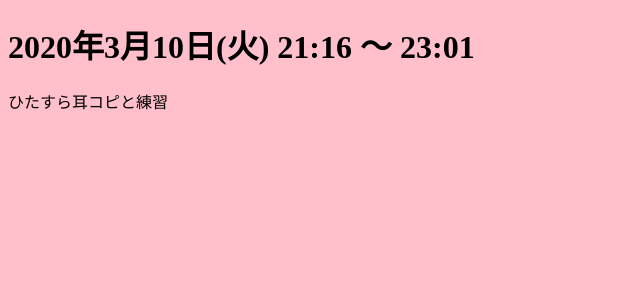
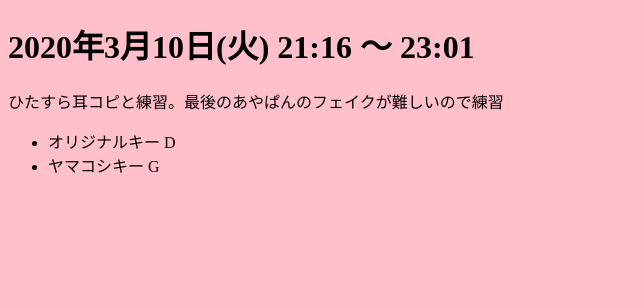
Before and after one commit to takaoyamakoshi/momochi, a Jekyll site: the page built from showtime/number/haru_urara.md, in a window 1280 px wide. Shown: the top 300 px of the page, without its empty margins (0-640 px from the left). Built offline with Jekyll 4.4.1, drawn with Linux system fonts in a browser that asks for light colours; our own code applies the rules of GitHub Pages for plain Markdown files.

Commit message:
Update haru_urara.md

```diff
--- a/showtime/number/haru_urara.md
+++ b/showtime/number/haru_urara.md
@@ -1,3 +1,6 @@
 # 2020年3月10日(火) 21:16 ～ 23:01
 
-ひたすら耳コピと練習
+ひたすら耳コピと練習。最後のあやぱんのフェイクが難しいので練習
+
+- オリジナルキー D
+- ヤマコシキー G
```
